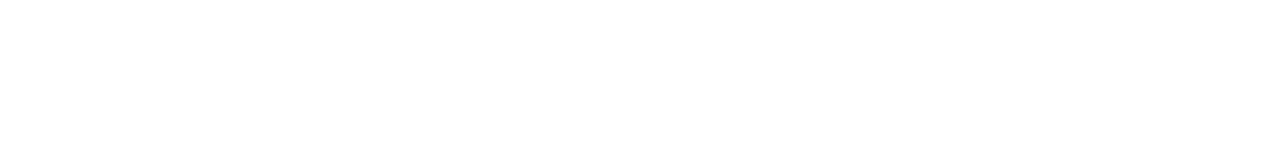
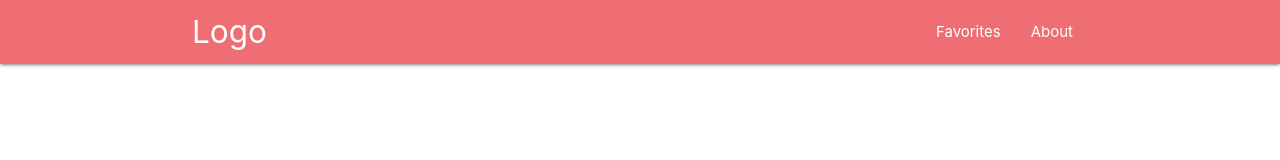
Before and after one commit to study-hary-id/contacts-pwa, a plain HTML site: page index.html in a window 1280 px wide. Drawn offline with Linux system fonts and the light colour scheme.

Commit message:
Add navbar and sidebar

```diff
--- a/index.html
+++ b/index.html
@@ -9,9 +9,25 @@
   <link href="https://fonts.googleapis.com/icon?family=Material+Icons" rel="stylesheet">
 
   <script src="/js/materialize.min.js"></script>
-  <title>Document</title>
+  <title>ContactsPWA</title>
 </head>
 <body>
+  <nav class="nav-extended">
+    <div class="nav-wrapper container">
+      <a href="#" class="brand-logo">Logo</a>
+      <a href="#" data-target="mobile-demo" class="sidenav-trigger"><i class="material-icons">menu</i></a>
+      <ul id="nav-mobile" class="right hide-on-med-and-down">
+        <li><a href="/pages/favorites.html">Favorites</a></li>
+        <li><a href="/pages/about.html">About</a></li>
+      </ul>
+    </div>
+  </nav>
 
+  <ul class="sidenav" id="mobile-demo">
+    <li><a href="sass.html">Sass</a></li>
+    <li><a href="badges.html">Components</a></li>
+    <li><a href="collapsible.html">JavaScript</a></li>
+  </ul>
+  <script src="/js/ui.js"></script>
 </body>
 </html>
--- /dev/null
+++ b/js/ui.js
@@ -0,0 +1,4 @@
+document.addEventListener('DOMContentLoaded', function() {
+  var elems = document.querySelectorAll('.sidenav');
+  var instances = M.Sidenav.init(elems);
+});
```
